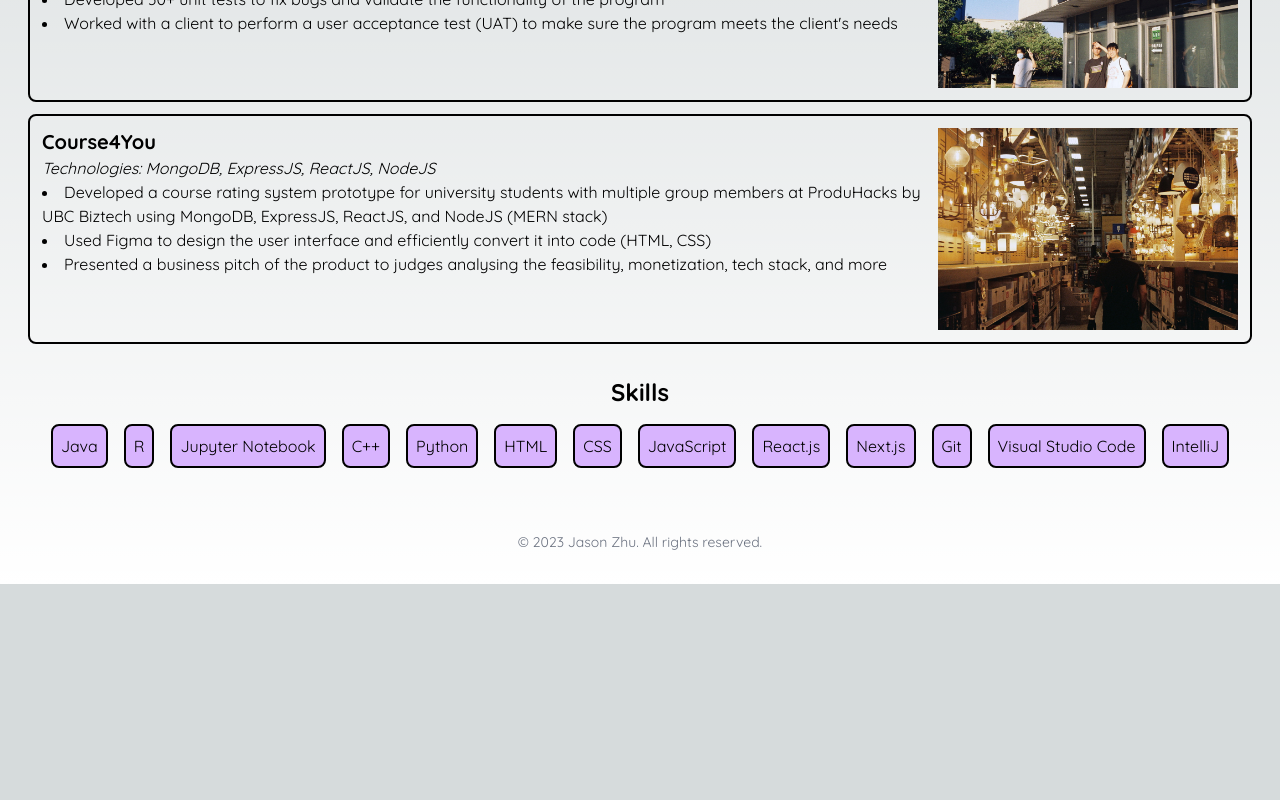
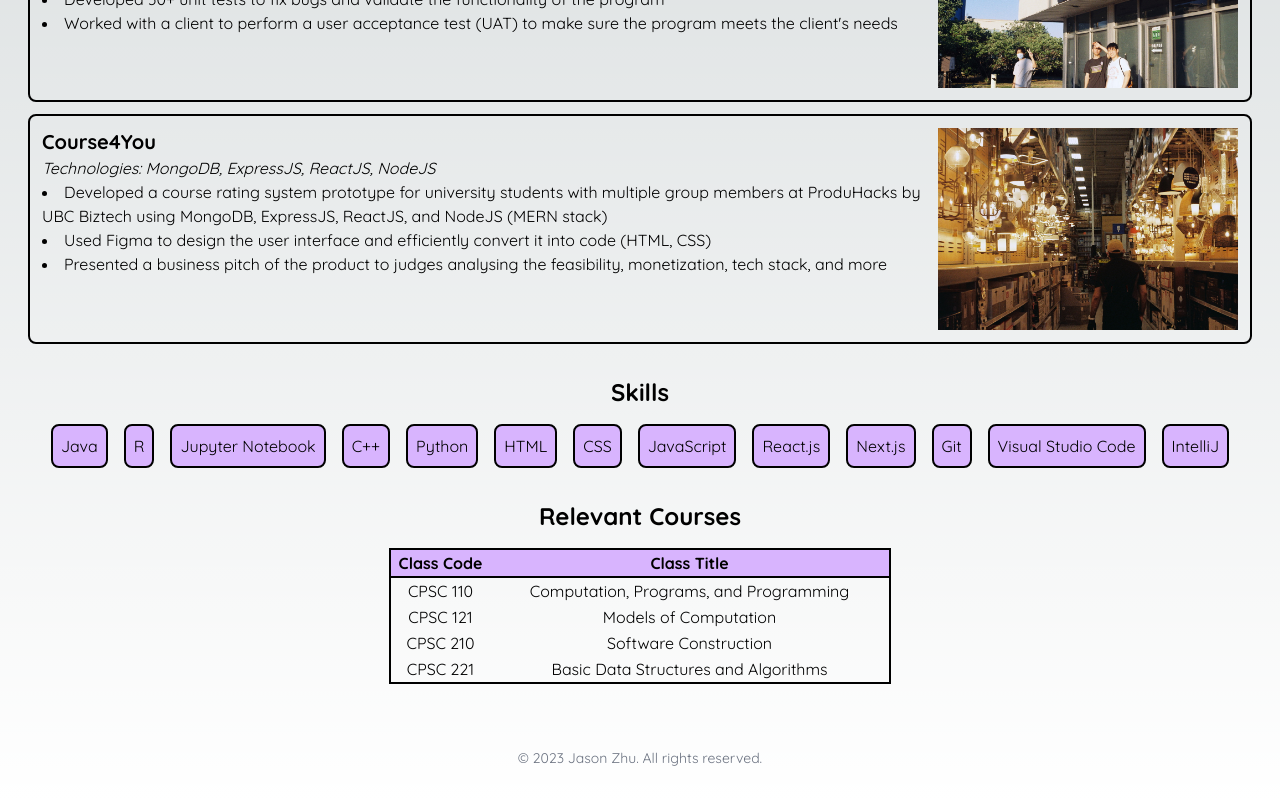
Before and after one commit to zhujhj/zhujhj.github.io, a Next.js app: page /projects in a window 1280 px wide. Shown: the part 323-1123 px from the top of the page. Before the commit the page ends 907 px from the top, so only its background shows below. Built offline with nearby package versions, Linux system fonts and the light colour scheme.

Commit message:
small changes

```diff
--- a/app/projects/page.jsx
+++ b/app/projects/page.jsx
@@ -87,6 +87,39 @@ const Projects = () => {
             <p className='border-2 border-black rounded-lg p-2 mx-2 bg-purple-300'>IntelliJ</p>
           </div>
         </section>
+        <section className="mb-8">
+          <h2 className="text-2xl font-bold mb-4 text-center">Relevant Courses</h2>
+          {/* <ul className="list-disc ml-8">
+            <li>Skill 1</li>
+            <li>Skill 2</li>
+            <li>Skill 3</li>
+            <li>...</li>
+          </ul> */}
+          <div className='flex justify-center text-center'>
+            <table className='border-2 border-black rounded-lg p-2 mx-2'>
+              <tr className='border-2 border-black bg-purple-300'>
+                <th className='w-[100px]'>Class Code</th>
+                <th className='w-[400px]'>Class Title</th>
+              </tr>
+              <tr>
+                <td>CPSC 110</td>
+                <td>Computation, Programs, and Programming</td>
+              </tr>
+              <tr>
+                <td>CPSC 121</td>
+                <td>Models of Computation</td>
+              </tr>
+              <tr>
+                <td>CPSC 210</td>
+                <td>Software Construction</td>
+              </tr>
+              <tr>
+                <td>CPSC 221</td>
+                <td>Basic Data Structures and Algorithms</td>
+              </tr>
+            </table>
+          </div>
+        </section>
       </main>
 
       {/* <footer className="text-center mt-8 text-gray-500 text-sm">
```
